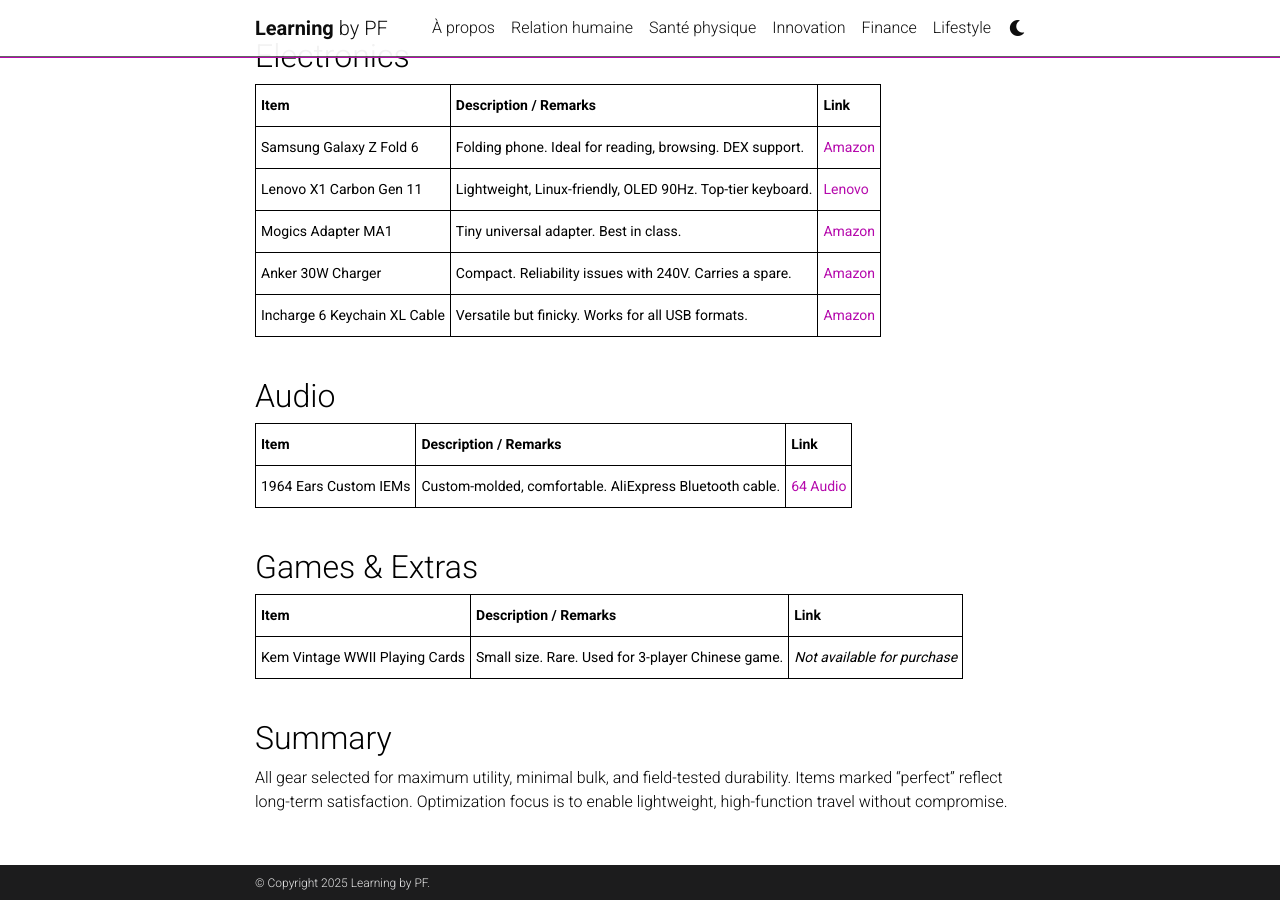
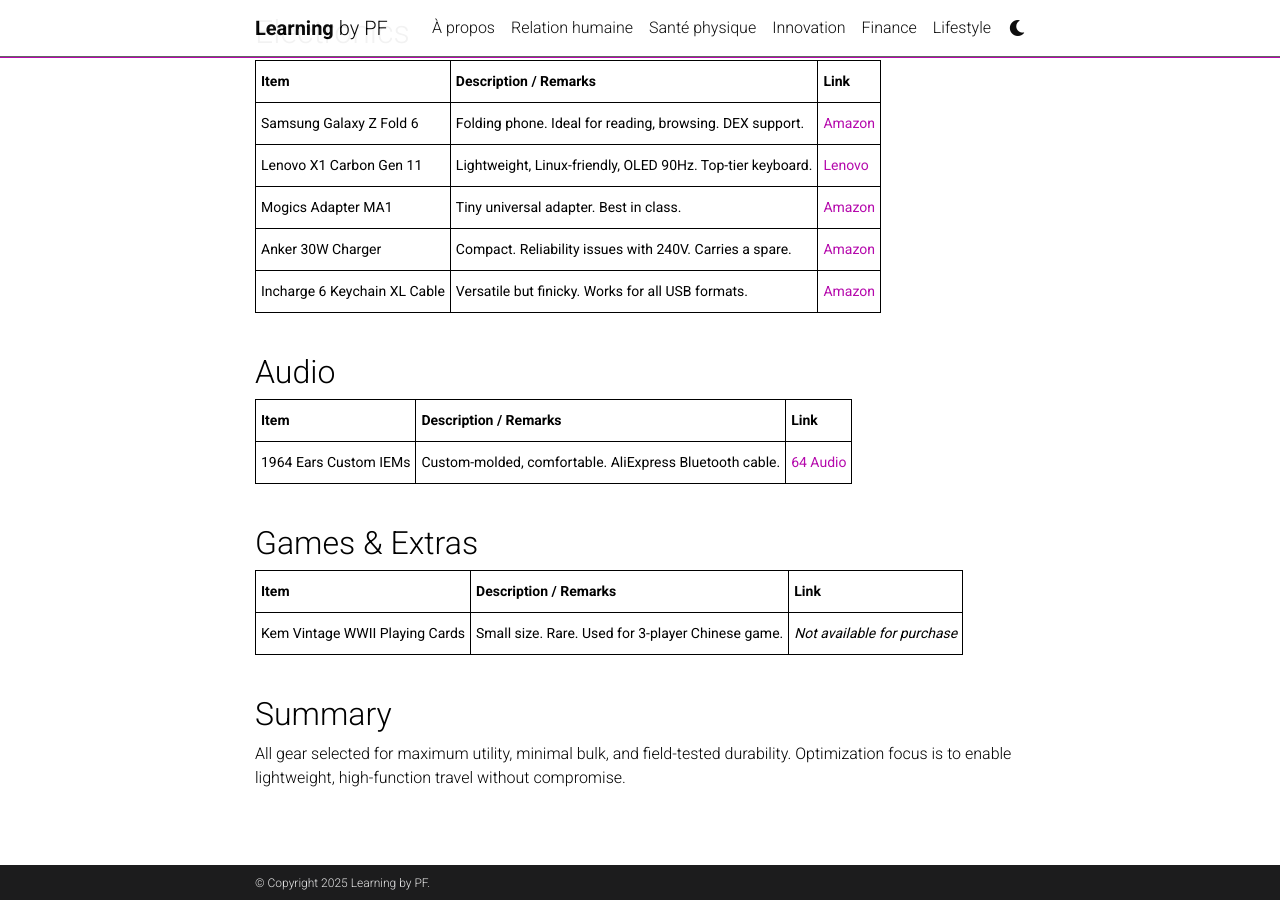
Before and after one commit to mpek29/learning, a Jekyll site: the page built from _innovation/lifestyle/gear_post_2025.md, in a window 1280 px wide and 900 px high, scrolled down 2146 px. Built offline with Jekyll 4.4.1, drawn with Linux system fonts in a browser that asks for light colours; comment, search, counter and statistics services are not loaded; a style sheet for code colours, icons or effects is not loaded; some of the changed text lies outside the part shown.

Commit message:
Update gear_post_2025.md

```diff
--- a/_innovation/lifestyle/gear_post_2025.md
+++ b/_innovation/lifestyle/gear_post_2025.md
@@ -111,4 +111,4 @@
 
 ## Summary
 
-All gear selected for maximum utility, minimal bulk, and field-tested durability. Items marked "perfect" reflect long-term satisfaction. Optimization focus is to enable lightweight, high-function travel without compromise.
+All gear selected for maximum utility, minimal bulk, and field-tested durability. Optimization focus is to enable lightweight, high-function travel without compromise.
```
Also changed, not shown: other parts of _innovation/lifestyle/gear_post_2025.md (+1 -1 lines).
